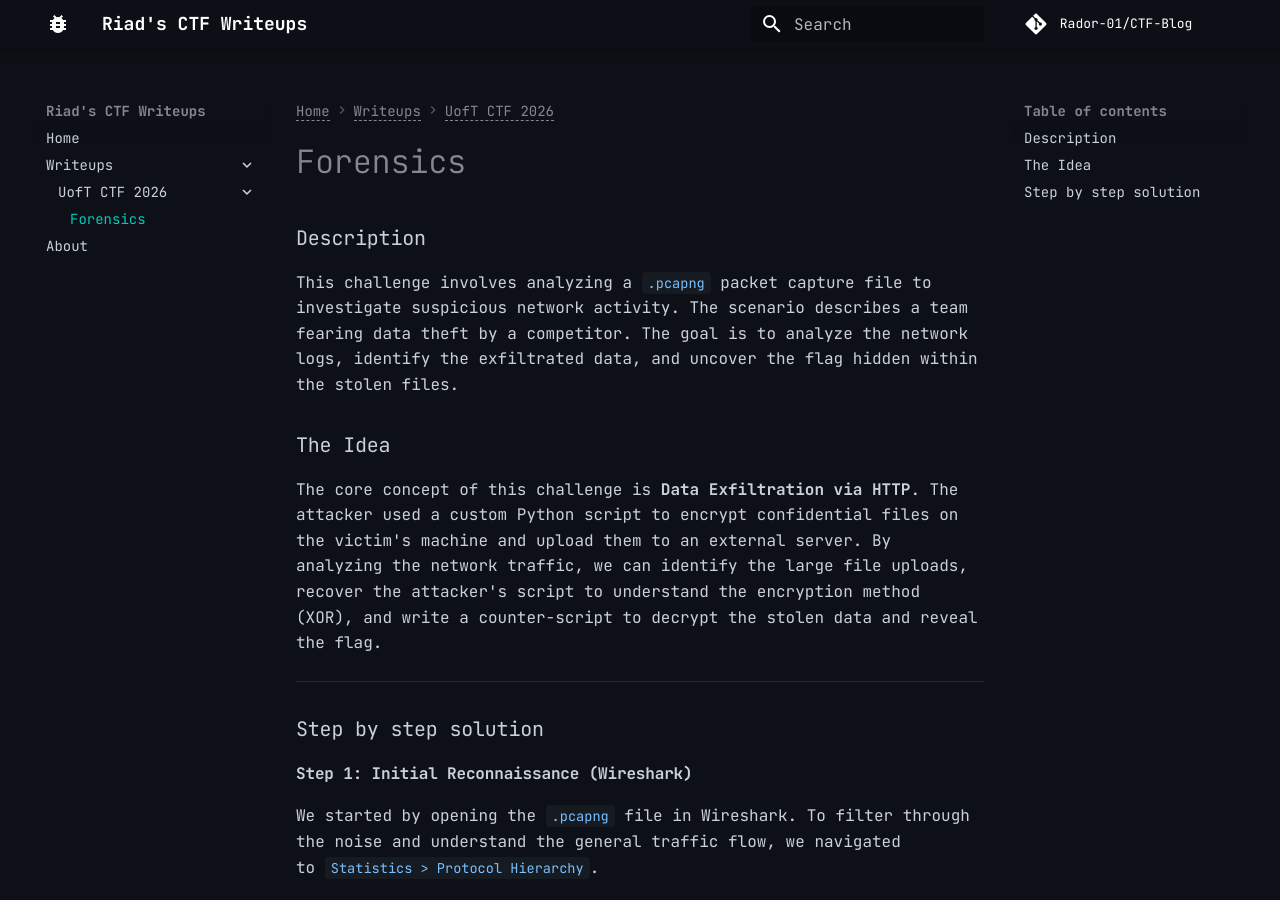
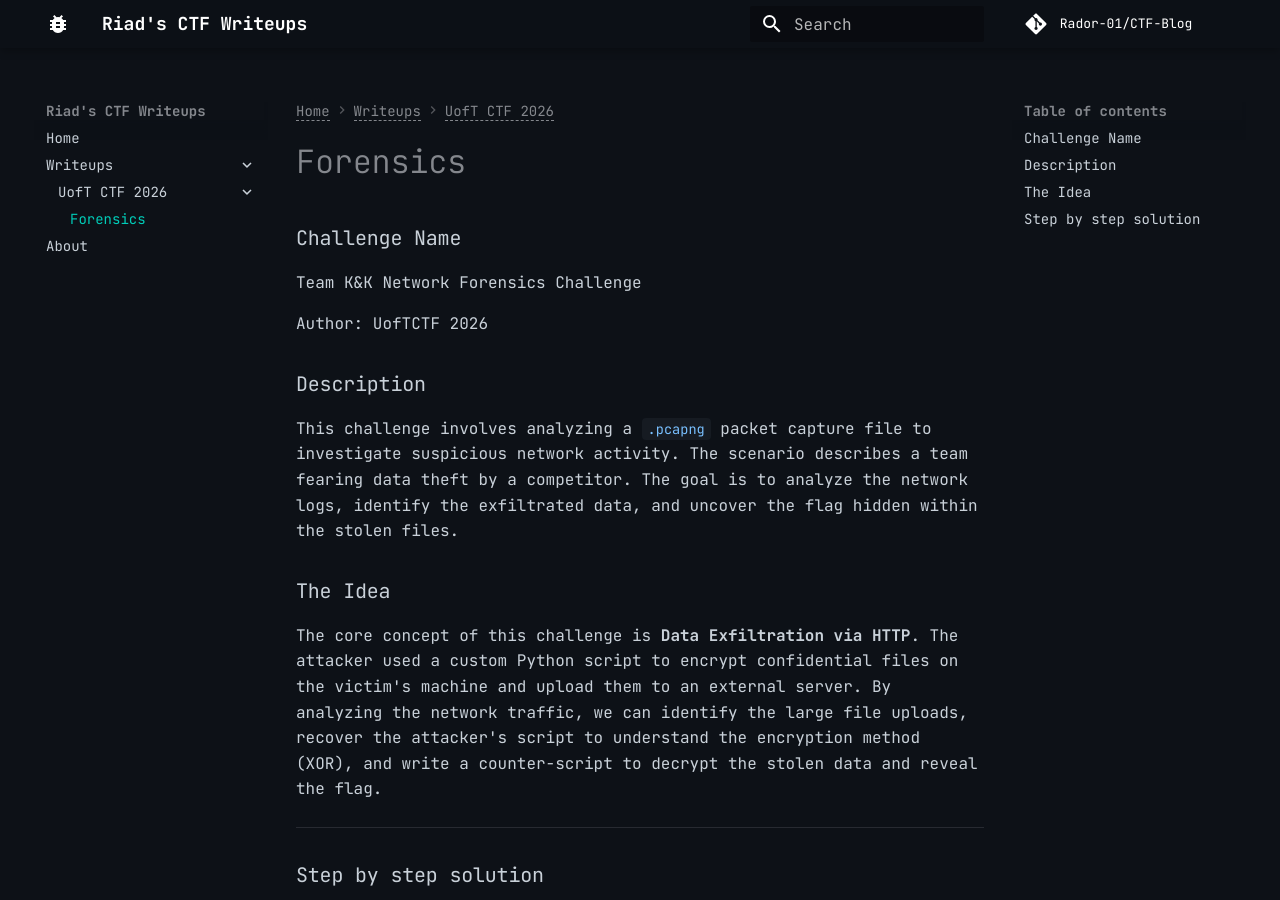
Before and after one commit to Rador-01/CTF-Blog, an MkDocs documentation site: the page built from docs/writeups/UofTCTF2026/WriteUp_Team K&K Network Forensics Challenge.md, in a window 1280 px wide and 900 px high. Built offline with MkDocs 1.6.1 and Material for MkDocs 9.7.7, drawn with Linux system fonts in a browser that asks for light colours; comment, search, counter and statistics services are not loaded.

Commit message:
WriteUp UofTCTF2026 update

```diff
--- a/docs/writeups/UofTCTF2026/WriteUp_Team K&K Network Forensics Challenge.md
+++ b/docs/writeups/UofTCTF2026/WriteUp_Team K&K Network Forensics Challenge.md
@@ -1,7 +1,13 @@
+
+### Challenge Name
+
+Team K&K Network Forensics Challenge
+
+Author: UofTCTF 2026
 
 ### Description
 
-This challenge involves analyzing a `.pcapng` packet capture file to investigate suspicious network activity. The scenario describes a team fearing data theft by a competitor. The goal is to analyze the network logs, identify the exfiltrated data, and uncover the flag hidden within the stolen files.
+This challenge involves analyzing a `.pcapng` packet capture file to investigate suspicious network activity. The scenario describes a team fearing data theft by a competitor. The goal is to analyze the network logs, identify the exfiltrated data, and uncover the flag hidden within the stolen files.
 
 ### The Idea
 
```
